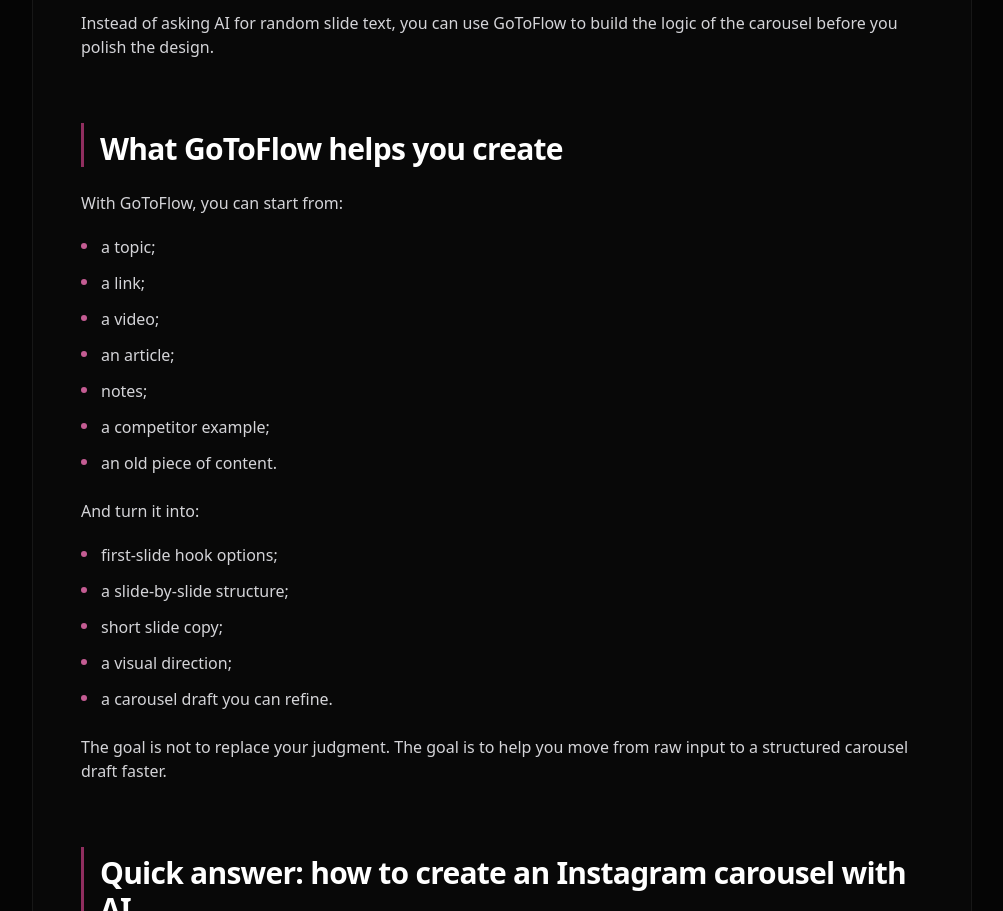
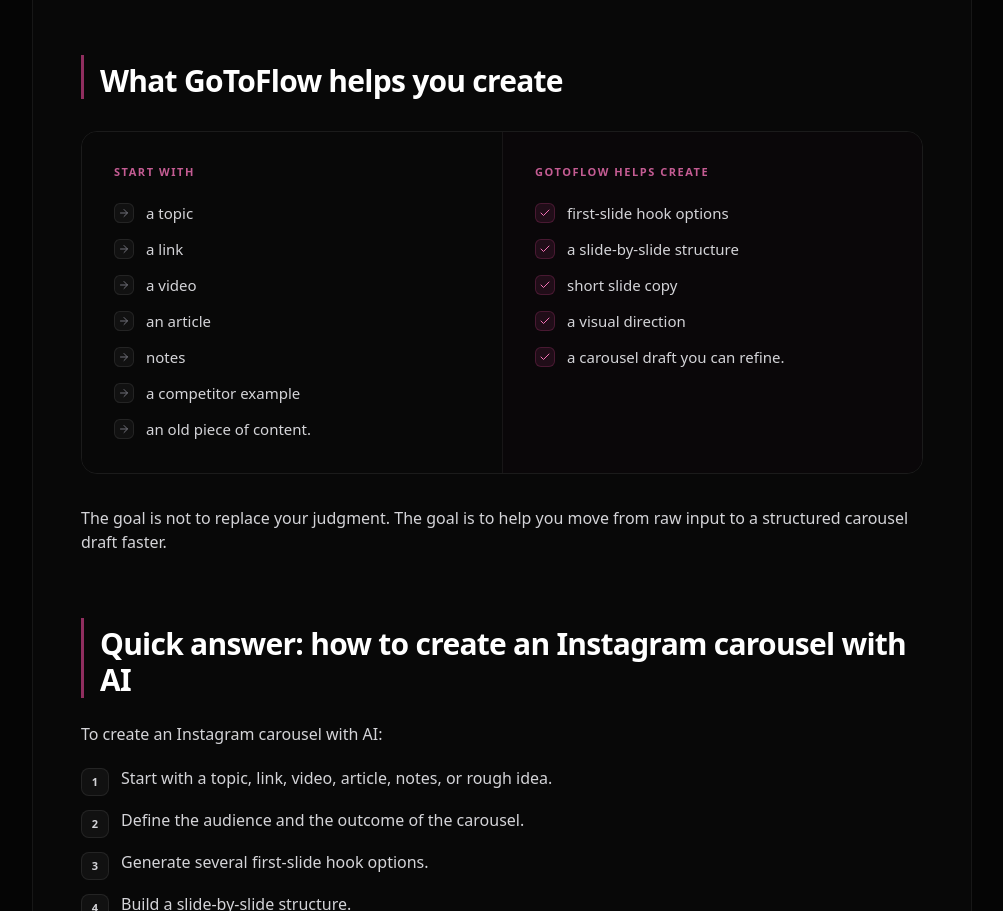
Before and after one commit to matteimikeska49-bot/gtf, a React (Vite) app: page /blog/ai-instagram-carousel-generator in a window 1280 px wide. Shown: the part 1340-2251 px from the top of the page, without its empty margins (138-1141 px from the left). Built offline with nearby package versions, Linux system fonts and the light colour scheme.

Commit message:
Polish AI Instagram carousel article design

```diff
--- a/src/components/blog/AiInstagramCarouselGeneratorPage.jsx
+++ b/src/components/blog/AiInstagramCarouselGeneratorPage.jsx
@@ -589,7 +589,7 @@ const ArticleBody = () => (
   <article className="pt-4 pb-8 px-4 sm:px-6 relative z-10 w-full bg-[#050505] overflow-hidden">
     <div className="max-w-[940px] mx-auto relative z-10">
       <div className="bg-white/[0.015] border border-white/[0.06] rounded-3xl px-5 sm:px-8 md:px-12 py-8 md:py-14">
-        <Section title="Intro">
+        <div className="mb-14 md:mb-16">
           <P>Instagram carousels can turn one idea into a swipeable story.</P>
           <P>That is why creators, founders, marketers, agencies, coaches, and SaaS teams use them to explain ideas, teach frameworks, break down problems, and make content easier to save.</P>
           <P>But most carousel tools start too late.</P>
@@ -600,13 +600,39 @@ const ArticleBody = () => (
           <WorkflowBlock />
           <P>GoToFlow is built around that workflow.</P>
           <P>Instead of asking AI for random slide text, you can use GoToFlow to build the logic of the carousel before you polish the design.</P>
-        </Section>
+        </div>
 
         <Section title="What GoToFlow helps you create">
-          <P>With GoToFlow, you can start from:</P>
-          <BulletList items={inputItems} />
-          <P>And turn it into:</P>
-          <BulletList items={outputItems} />
+          <div className="my-8 rounded-2xl border border-white/[0.08] overflow-hidden">
+            <div className="grid grid-cols-1 md:grid-cols-2">
+              <div className="bg-[#080808] p-6 md:p-8">
+                <p className="text-[11px] font-bold uppercase tracking-[0.14em] text-pink-400/80 mb-5">Start with</p>
+                <ul className="space-y-3">
+                  {inputItems.map((item) => (
+                    <li key={item} className="flex items-center gap-3 text-[15px] text-zinc-300 leading-[1.6]">
+                      <span className="shrink-0 w-5 h-5 rounded-md bg-white/[0.04] border border-white/[0.08] flex items-center justify-center">
+                        <ArrowRight className="w-3 h-3 text-zinc-500" />
+                      </span>
+                      {item.replace(/;$/, '')}
+                    </li>
+                  ))}
+                </ul>
+              </div>
+              <div className="bg-[#0a0709] p-6 md:p-8 border-t md:border-t-0 md:border-l border-white/[0.06]">
+                <p className="text-[11px] font-bold uppercase tracking-[0.14em] text-pink-400/80 mb-5">GoToFlow helps create</p>
+                <ul className="space-y-3">
+                  {outputItems.map((item) => (
+                    <li key={item} className="flex items-center gap-3 text-[15px] text-zinc-300 leading-[1.6]">
+                      <span className="shrink-0 w-5 h-5 rounded-md bg-pink-500/10 border border-pink-500/20 flex items-center justify-center">
+                        <Check className="w-3 h-3 text-pink-400" />
+                      </span>
+                      {item.replace(/;$/, '')}
+                    </li>
+                  ))}
+                </ul>
+              </div>
+            </div>
+          </div>
           <P>The goal is not to replace your judgment. The goal is to help you move from raw input to a structured carousel draft faster.</P>
         </Section>
 
```
Also changed, not shown: 33 other files (tests, documents, lock files or other folders).
